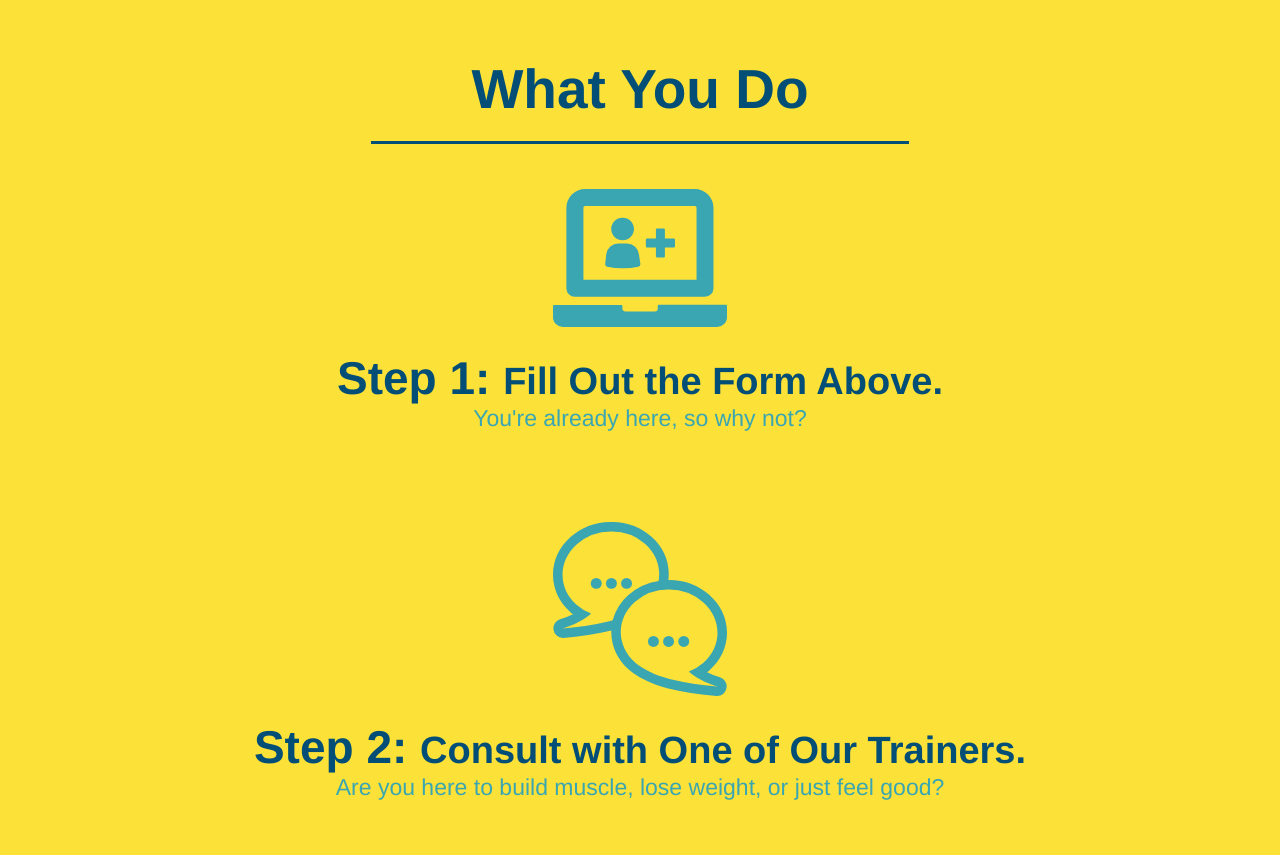
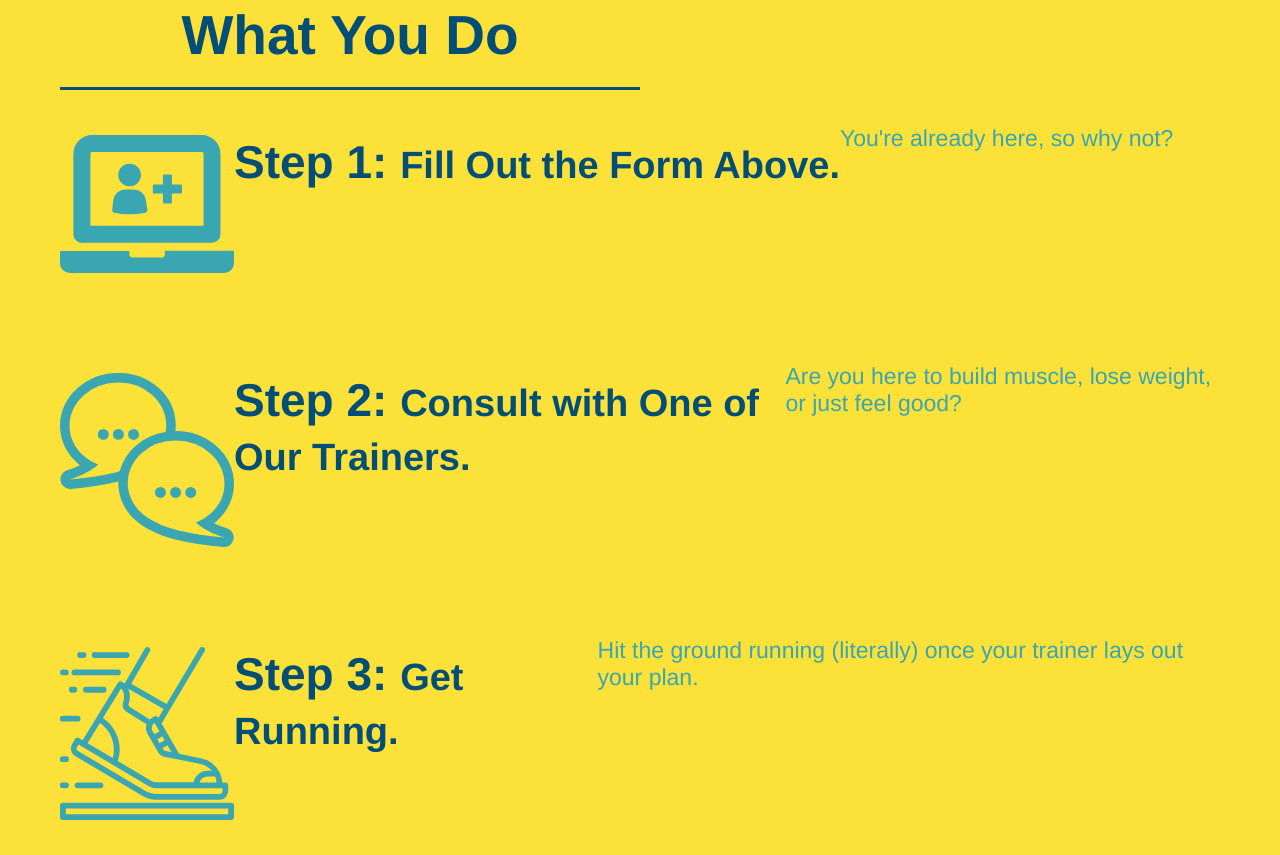
Before and after one commit to ChristanFox/run-buddy, a plain HTML site: page index.html in a window 1280 px wide. Shown: the part 1205-2060 px from the top of the page. Drawn offline with Linux system fonts and the light colour scheme.

Commit message:
centered section titles with flexbox

```diff
--- a/assets/css/style.css
+++ b/assets/css/style.css
@@ -150,18 +150,21 @@ header nav ul li a {
 .section-title {
     font-size: 55px;
     color: #024e76;
+    border-bottom: 3px solid;
+    /*(Obsolete with flexbox)
     margin-bottom: 35px;
     padding: 0 100px 20px 100px;
-    border-bottom: 3px solid;
-    /*set "display" to "inline block" to shorten the line above "What we do"*/
-    display: inline-block;
+    /*set "display" to "inline block" to shorten the line above "What we do"
+    display: inline-block;*/
 }
 
 
 /*WHAT WE DO STYLE BEGINS*/
+
+/*(Obsolete with flexbox)
 .intro {
     text-align: center;
-}
+}*/
 .intro p {
     line-height: 1.7;
     color: #39a6b2;
@@ -169,13 +172,17 @@ header nav ul li a {
     font-size: 20px;
     /*to center a block element less than 100% width set the "margin" to "0" "auto"*/
     margin: 0 auto;
+    /*flexbox update begins*/
+    text-align: center;
+    /*flexbox update ends*/
 }
 
 /*WHAT WE DO STYLE ENDS*/
 
 /*WHAT YOU DO STYLE BEGINS*/
 .steps {
-    text-align: center;
+    /*(Obsolete with flexbox)
+    text-align: center;*/
     background: #fce138;
 }
 .steps div {
@@ -204,20 +211,22 @@ header nav ul li a {
     border-bottom: 3px solid;
     margin-bottom: 35px;
     color: #024e76;
+    /*flexbox update begins*/
+    padding-bottom: 20px;
+    text-align: center;
+    margin: 0 auto 35px auto;
+    width: 50%;
+    /*flexbox update ends*/
 }
 /*WHAT YOU DO STYLE ENDS*/
 
 
 /*MEET THE TRAINERS STYLE BEGINS*/
 .trainers {
-    text-align: center;
+    /*(Obsolete with flexbox)
+    text-align: center;*/
 }
-.text-left {
-    text-align: left;
-}
-.text-right {
-    text-align: right;
-}
+
 .trainer {
     /*We don't want the content to span the full width of the page because it will run a little too long, so we've given it a set width value of 900px.*/
     width: 900px;
@@ -256,7 +265,8 @@ header nav ul li a {
 
 /*REACH OUT STYLE BEGINS*/
 .contact {
-    text-align: center;
+    /*(Obsolete with flexbox)
+    text-align: center;*/
     background: #024e76;
 }
 .contact h2 {
@@ -323,3 +333,14 @@ footer a {
 .red {
     color: red;
 }
+.text-left {
+    text-align: left;
+}
+.text-right {
+    text-align: right;
+}
+/*flexbox update begins*/
+.flex-row {
+    display: flex;
+}
+/*flexbox update ends*/
--- a/index.html
+++ b/index.html
@@ -90,7 +90,7 @@
         <!--end hero-->
 
         <!--"what we do" section-->
-        <section id="what-we-do" class="intro">
+        <section id="what-we-do" class="intro flex-row">
             <h2 class="section-title primary-border">What We Do</h2>
             <p>butcher selfies chambray shabby chic gentrify readymade yr Echo Park XOXO Tumblr normcore Banksy direct trade Blue Bottle chillwave you probably haven't heard of them single-origin coffee Vice fanny pack fixie Odd Future Austin fingerstache pickled twee synth Wes Anderson Thundercats viral bitters flannel meggings narwhal Marfa Schlitz sustainable Intelligentsia umami deep v craft</p>
         </section>
@@ -98,22 +98,22 @@
         <!--"what you do" section-->
         <section id="what-you-do" class="steps">
             <h2 class="section-title secondary-border">What You Do</h2>
-            <div>
+            <div class="flex-row">
                 <img src="./assets/images/step-1.svg" alt=""/>
                 <h3>Step 1: <span>Fill Out the Form Above.</span></h3>
                 <p>You're already here, so why not?</p>
             </div>
-            <div>
+            <div class="flex-row">
                 <img src="./assets/images/step-2.svg" alt=""/>
                 <h3>Step 2: <span>Consult with One of Our Trainers.</span></h3>
                 <p>Are you here to build muscle, lose weight, or just feel good?</p>
             </div>
-            <div>
+            <div class="flex-row">
                 <img src="./assets/images/step-3.svg" alt=""/>
                 <h3>Step 3: <span>Get Running.</span></h3>
                 <p>Hit the ground running (literally) once your trainer lays out your plan.</p>
             </div>
-            <div>
+            <div class="flex-row">
                 <img src="./assets/images/step-4.svg" alt=""/>
                 <h3>Step 4: <span>See Results.</span></h3>
                 <p>Bi-weekly checkins with your trainer will keep you focused.</p>
```
